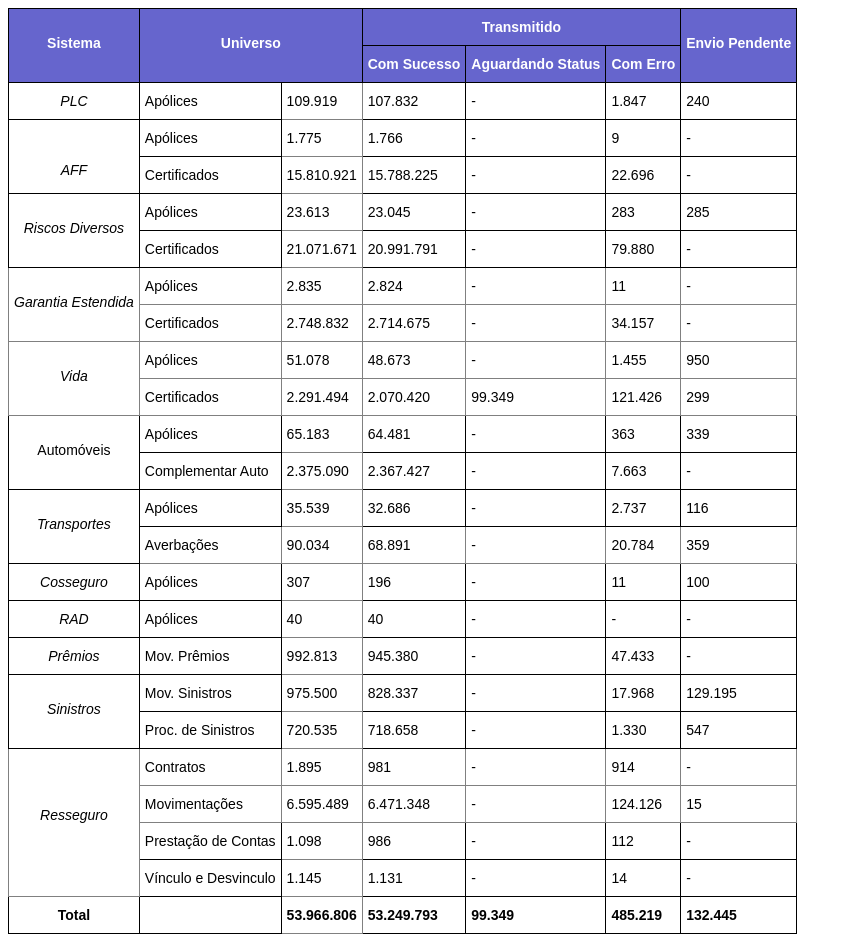
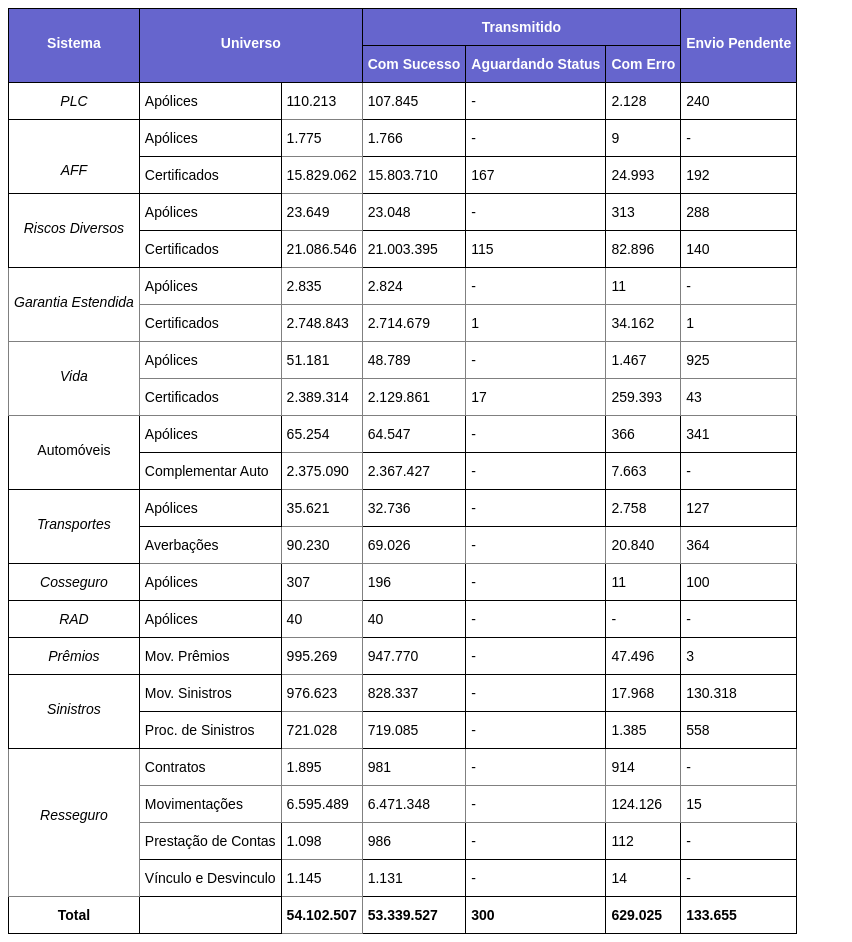
Before and after one commit to dtidanilopacheco/sroreport.github.io, a plain HTML site: page index.html in a window 1280 px wide. Shown: the whole page, without its empty margins (0-852 px from the left). Drawn offline with Linux system fonts and the light colour scheme.

Commit message:
report automate

```diff
--- a/index.html
+++ b/index.html
@@ -35,10 +35,10 @@
     <tr>
       <td class="tg-wp8o"><span style="font-style:italic">PLC</span></td>
       <td class="tg-73oq">Apólices </td>
-      <td class="tg-za14">109.919</td>
-      <td class="tg-73oq">107.832</td>
+      <td class="tg-za14">110.213</td>
+      <td class="tg-73oq">107.845</td>
       <td class="tg-73oq">-</td>
-      <td class="tg-73oq">1.847</td>
+      <td class="tg-73oq">2.128</td>
       <td class="tg-73oq">240</td>
     </tr>
     <tr>
@@ -52,28 +52,28 @@
     </tr>
     <tr>
       <td class="tg-73oq">Certificados</td>
-      <td class="tg-c6of">15.810.921</td>
-      <td class="tg-iks7">15.788.225</td>
-      <td class="tg-iks7">-</td>
-      <td class="tg-iks7">22.696</td>
-      <td class="tg-iks7">-</td>
+      <td class="tg-c6of">15.829.062</td>
+      <td class="tg-iks7">15.803.710</td>
+      <td class="tg-iks7">167</td>
+      <td class="tg-iks7">24.993</td>
+      <td class="tg-iks7">192</td>
     </tr>
     <tr>
       <td class="tg-wp8o" rowspan="2"><br><span style="font-style:italic">Riscos Diversos</span></td>
       <td class="tg-73oq">Apólices</td>
-      <td class="tg-0pky">23.613</td>
-      <td class="tg-73oq">23.045</td>
+      <td class="tg-0pky">23.649</td>
+      <td class="tg-73oq">23.048</td>
       <td class="tg-73oq">-</td>
-      <td class="tg-73oq">283</td>
-      <td class="tg-73oq">285</td>
+      <td class="tg-73oq">313</td>
+      <td class="tg-73oq">288</td>
     </tr>
     <tr>
       <td class="tg-73oq">Certificados</td>
-      <td class="tg-0pky">21.071.671</td>
-      <td class="tg-73oq">20.991.791</td>
-      <td class="tg-73oq">-</td>
-      <td class="tg-73oq">79.880</td>
-      <td class="tg-73oq">-</td>
+      <td class="tg-0pky">21.086.546</td>
+      <td class="tg-73oq">21.003.395</td>
+      <td class="tg-73oq">115</td>
+      <td class="tg-73oq">82.896</td>
+      <td class="tg-73oq">140</td>
     </tr>
     <tr>
       <td class="tg-f8tv" rowspan="2"><br>Garantia Estendida</td>
@@ -86,37 +86,37 @@
     </tr>
     <tr>
       <td class="tg-0pky">Certificados</td>
-      <td class="tg-0pky">2.748.832</td>
-      <td class="tg-0pky">2.714.675</td>
-      <td class="tg-0pky">-</td>
-      <td class="tg-0pky">34.157</td>
-      <td class="tg-0pky">-</td>
+      <td class="tg-0pky">2.748.843</td>
+      <td class="tg-0pky">2.714.679</td>
+      <td class="tg-0pky">1</td>
+      <td class="tg-0pky">34.162</td>
+      <td class="tg-0pky">1</td>
     </tr>
     <tr>
       <td class="tg-c3ow" rowspan="2"><br><span style="font-style:italic">Vida</span></td>
       <td class="tg-0pky">Apólices</td>
-      <td class="tg-c6of">51.078</td>
-      <td class="tg-c6of">48.673</td>
+      <td class="tg-c6of">51.181</td>
+      <td class="tg-c6of">48.789</td>
       <td class="tg-c6of">-</td>
-      <td class="tg-c6of">1.455</td>
-      <td class="tg-c6of">950</td>
+      <td class="tg-c6of">1.467</td>
+      <td class="tg-c6of">925</td>
     </tr>
     <tr>
       <td class="tg-0pky">Certificados</td>
-      <td class="tg-c6of">2.291.494</td>
-      <td class="tg-c6of">2.070.420</td>
-      <td class="tg-c6of">99.349</td>
-      <td class="tg-c6of">121.426</td>
-      <td class="tg-c6of">299</td>
+      <td class="tg-c6of">2.389.314</td>
+      <td class="tg-c6of">2.129.861</td>
+      <td class="tg-c6of">17</td>
+      <td class="tg-c6of">259.393</td>
+      <td class="tg-c6of">43</td>
     </tr>
     <tr>
       <td class="tg-wp8o" rowspan="2"><br>Automóveis</td>
       <td class="tg-73oq">Apólices</td>
-      <td class="tg-0pky">65.183</td>
-      <td class="tg-73oq">64.481</td>
+      <td class="tg-0pky">65.254</td>
+      <td class="tg-73oq">64.547</td>
       <td class="tg-73oq">-</td>
-      <td class="tg-73oq">363</td>
-      <td class="tg-73oq">339</td>
+      <td class="tg-73oq">366</td>
+      <td class="tg-73oq">341</td>
     </tr>
     <tr>
       <td class="tg-73oq">Complementar Auto</td>
@@ -129,19 +129,19 @@
     <tr>
       <td class="tg-wp8o" rowspan="2"><br><span style="font-style:italic">Transportes</span></td>
       <td class="tg-73oq">Apólices</td>
-      <td class="tg-0pky">35.539</td>
-      <td class="tg-73oq">32.686</td>
+      <td class="tg-0pky">35.621</td>
+      <td class="tg-73oq">32.736</td>
       <td class="tg-73oq">-</td>
-      <td class="tg-73oq">2.737</td>
-      <td class="tg-73oq">116</td>
+      <td class="tg-73oq">2.758</td>
+      <td class="tg-73oq">127</td>
     </tr>
     <tr>
       <td class="tg-0pky">Averbações</td>
-      <td class="tg-0pky">90.034</td>
-      <td class="tg-0pky">68.891</td>
+      <td class="tg-0pky">90.230</td>
+      <td class="tg-0pky">69.026</td>
       <td class="tg-0pky">-</td>
-      <td class="tg-0pky">20.784</td>
-      <td class="tg-0pky">359</td>
+      <td class="tg-0pky">20.840</td>
+      <td class="tg-0pky">364</td>
     </tr>
     <tr>
       <td class="tg-wp8o"><span style="font-style:italic">Cosseguro</span></td>
@@ -164,28 +164,28 @@
     <tr>
       <td class="tg-wp8o"><span style="font-style:italic">Prêmios</span></td>
       <td class="tg-73oq">Mov. Prêmios</td>
-      <td class="tg-0pky">992.813</td>
-      <td class="tg-73oq">945.380</td>
+      <td class="tg-0pky">995.269</td>
+      <td class="tg-73oq">947.770</td>
       <td class="tg-73oq">-</td>
-      <td class="tg-73oq">47.433</td>
-      <td class="tg-73oq">-</td>
+      <td class="tg-73oq">47.496</td>
+      <td class="tg-73oq">3</td>
     </tr>
     <tr>
       <td class="tg-wp8o" rowspan="2"><br><span style="font-style:italic">Sinistros</span></td>
       <td class="tg-73oq">Mov. Sinistros</td>
-      <td class="tg-0pky">975.500</td>
+      <td class="tg-0pky">976.623</td>
       <td class="tg-73oq">828.337</td>
       <td class="tg-73oq">-</td>
       <td class="tg-73oq">17.968</td>
-      <td class="tg-73oq">129.195</td>
+      <td class="tg-73oq">130.318</td>
     </tr>
     <tr>
       <td class="tg-73oq">Proc. de Sinistros</td>
-      <td class="tg-0pky">720.535</td>
-      <td class="tg-73oq">718.658</td>
+      <td class="tg-0pky">721.028</td>
+      <td class="tg-73oq">719.085</td>
       <td class="tg-73oq">-</td>
-      <td class="tg-73oq">1.330</td>
-      <td class="tg-73oq">547</td>
+      <td class="tg-73oq">1.385</td>
+      <td class="tg-73oq">558</td>
     </tr>
     <tr>
       <td class="tg-c3ow" rowspan="4"><br><br><br><span style="font-style:italic">Resseguro</span></td>
@@ -223,11 +223,11 @@
     <tr>
       <td class="tg-wp8o"><span style="font-weight:bold">Total</span></td>
       <td class="tg-mcqj"></td>
-      <td class="tg-fymr">53.966.806</td>
-      <td class="tg-mcqj">53.249.793</td>
-      <td class="tg-mcqj">99.349</td>
-      <td class="tg-mcqj">485.219</td>
-      <td class="tg-mcqj">132.445</td>
+      <td class="tg-fymr">54.102.507</td>
+      <td class="tg-mcqj">53.339.527</td>
+      <td class="tg-mcqj">300</td>
+      <td class="tg-mcqj">629.025</td>
+      <td class="tg-mcqj">133.655</td>
     </tr>
   </tbody>
   </table>
```
